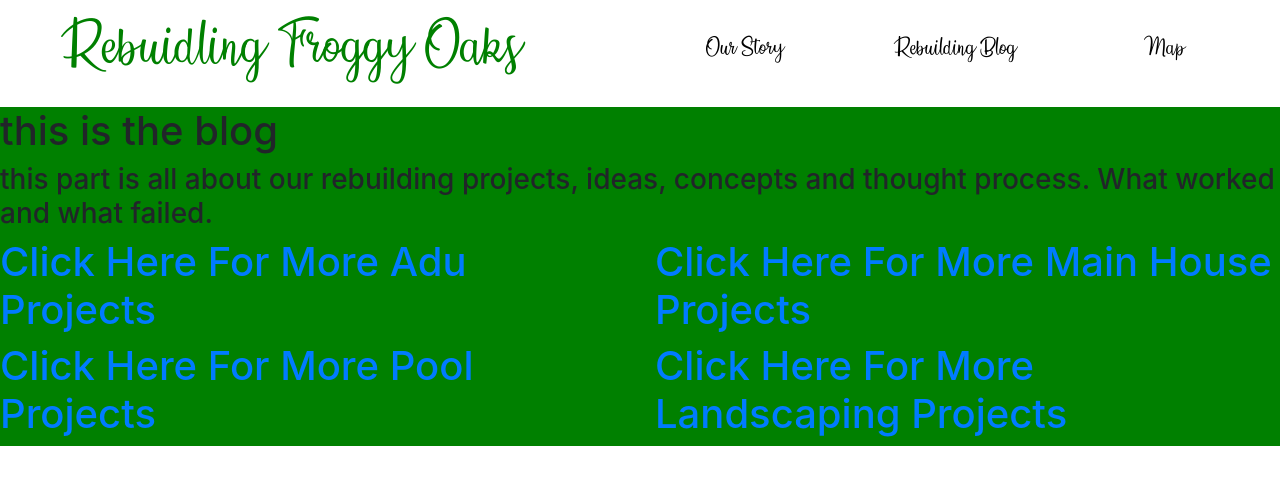
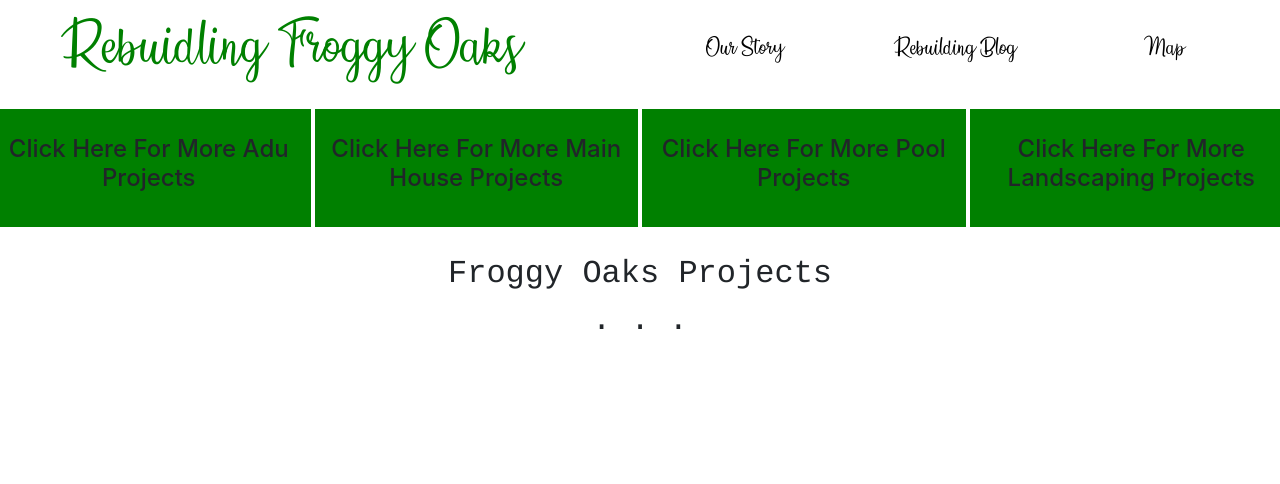
Before and after one commit to olivia-char/WildfireBlog, a React app: page /blog in a window 1280 px wide. Built offline with nearby package versions, Linux system fonts and the light colour scheme.

Commit message:
finished layout

```diff
--- a/app/components/AduProjects.js
+++ b/app/components/AduProjects.js
@@ -9,7 +9,10 @@ export default class AduProjects extends Component {
 	}
 	render() {
 		return (
-			<div className="row" style={styles.Blog}>
+			<div className="row">
+				<div className="col-12 col-sm-12 col-md-12 col-lg-12" style={styles.Blog}>
+					<h2>Froggy Oaks ADU Projects</h2>
+				</div>
 	      <div className="col-sm-8 offset-sm-2 col-md-8 offset-md-2 col-lg-8 offset-lg-2">
 	        <BlogBox
 	          title="To the Roof!"
@@ -66,6 +69,8 @@ export default class AduProjects extends Component {
 
 const styles = {
   Blog: {
-
+		padding: "2%",
+		textAlign: "center",
+		fontFamily: "Courier"
   }
 }
--- a/app/components/Blog.js
+++ b/app/components/Blog.js
@@ -1,28 +1,128 @@
 import React, { Component } from 'react';
 import { Link } from 'react-router-dom';
 
+import AduProjects from './AduProjects.js'
+import MainHouseProjects from './MainHouseProjects.js'
+import LandscapingProjects from './LandscapingProjects.js'
+import PoolProjects from './PoolProjects.js'
+
 export default class Blog extends Component {
 	constructor(props){
-		super(props)
+		super(props);
+		this.state = {
+			introBoxVisable: true,
+			aduProjectsVisable: false,
+			landscapingProjectsVisable: false,
+			mainHouseProjectsVisable: false,
+			poolProjectsVisable: false
+		}
 	}
+		introBoxClick() {
+			this.state = {
+				introBoxVisable: true,
+				aduProjectsVisable: false,
+				landscapingProjectsVisable: false,
+				mainHouseProjectsVisable: false,
+				poolProjectsVisable: false
+			}
+		}
+		renderIntroBox() {
+			if(this.state.introBoxVisable === true) {
+				return(
+					<div>
+						<h2>Froggy Oaks Projects</h2>
+						<h2>. . .</h2>
+					</div>
+				)
+			}
+		}
+		aduBoxClick() {
+			this.setState({
+				introBoxVisable: false,
+				aduProjectsVisable: true,
+				landscapingProjectsVisable: false,
+				mainHouseProjectsVisable: false,
+				poolProjectsVisable: false
+			})
+		}
+		renderAduProjects() {
+			if(this.state.aduProjectsVisable === true) {
+				return(
+					<AduProjects />
+				)
+			}
+		}
+		mainHouseBoxClick(){
+			this.setState({
+				introBoxVisable: false,
+				aduProjectsVisable: false,
+				landscapingProjectsVisable: false,
+				mainHouseProjectsVisable: true,
+				poolProjectsVisable: false
+			})
+		}
+		renderMainHouseProjects() {
+			if(this.state.mainHouseProjectsVisable === true) {
+				return(
+					<MainHouseProjects />
+				)
+			}
+		}
+		poolBoxClick() {
+			this.setState({
+				introBoxVisable: false,
+				aduProjectsVisable: false,
+				landscapingProjectsVisable: false,
+				mainHouseProjectsVisable: false,
+				poolProjectsVisable: true
+			})
+		}
+		renderPoolProjects() {
+			if(this.state.poolProjectsVisable === true) {
+				return(
+					<PoolProjects />
+				)
+			}
+		}
+		landscapingBoxClick() {
+			this.setState({
+				introBoxVisable: false,
+				aduProjectsVisable: false,
+				landscapingProjectsVisable: true,
+				mainHouseProjectsVisable: false,
+				poolProjectsVisable: false
+			})
+		}
+		renderLandscapingProjects() {
+			if(this.state.landscapingProjectsVisable === true) {
+				return(
+					<LandscapingProjects />
+				)
+			}
+		}
 	render() {
 		return (
 			<div className="row" style={styles.Blog}>
-				<div className="col-sm-12 col-md-12 col-lg-12">
-					<h1>this is the blog</h1>
-					<h3>this part is all about our rebuilding projects, ideas, concepts and thought process. What worked and what failed.</h3>
+				<div className="col-sm-3 col-md-3 col-lg-3" style={styles.BlogLinkStyle} onClick={this.aduBoxClick.bind(this)}>
+					<h4>Click Here For More Adu Projects</h4>
 				</div>
-				<div className="col-sm-6 col-md-6 col-lg-6">
-					<Link to="/adu"><h1>Click Here For More Adu Projects</h1></Link>
+				<div className="col-sm-3 col-md-3 col-lg-3" style={styles.BlogLinkStyle} onClick={this.mainHouseBoxClick.bind(this)}>
+					<h4>Click Here For More Main House Projects</h4>
 				</div>
-				<div className="col-sm-6 col-md-6 col-lg-6">
-					<Link to="/mainhouse"><h1>Click Here For More Main House Projects</h1></Link>
+				<div className="col-sm-3 col-md-3 col-lg-3"  style={styles.BlogLinkStyle} onClick={this.poolBoxClick.bind(this)}>
+					<h4>Click Here For More Pool Projects</h4>
 				</div>
-				<div className="col-sm-6 col-md-6 col-lg-6">
-					<Link to="/pool"><h1>Click Here For More Pool Projects</h1></Link>
+				<div className="col-sm-3 col-md-3 col-lg-3" style={styles.BlogLinkStyle} onClick={this.landscapingBoxClick.bind(this)}>
+					<h4>Click Here For More Landscaping Projects</h4>
 				</div>
-				<div className="col-sm-6 col-md-6 col-lg-6">
-					<Link to="/landscaping"><h1>Click Here For More Landscaping Projects</h1></Link>
+				<div className="col-12 col-sm-12 col-md-12 col-lg-12">
+					{this.renderAduProjects()}
+					{this.renderMainHouseProjects()}
+					{this.renderPoolProjects()}
+					{this.renderLandscapingProjects()}
+				</div>
+				<div className="col-12 col-sm-12 col-md-12 col-lg-12" style={styles.IntroStyle}>
+					{this.renderIntroBox()}
 				</div>
 			</div>
 		)
@@ -31,6 +131,17 @@ export default class Blog extends Component {
 
 const styles = {
   Blog: {
-    backgroundColor: "green"
-  }
+
+  },
+	BlogLinkStyle: {
+		textAlign: "center",
+		backgroundColor: "green",
+		border: "2px solid white",
+		padding: "2% 0% 2% 0%"
+	},
+	IntroStyle: {
+		textAlign: "center",
+		padding: "2%",
+		fontFamily: "Courier"
+	}
 }
--- a/app/components/LandscapingProjects.js
+++ b/app/components/LandscapingProjects.js
@@ -9,7 +9,10 @@ export default class LandscapingProjects extends Component {
 	}
 	render() {
 		return (
-			<div className="row" style={styles.Blog}>
+			<div className="row">
+			<div className="col-12 col-sm-12 col-md-12 col-lg-12" style={styles.Blog}>
+				<h2>Froggy Oaks Landscaping Projects</h2>
+			</div>
       <div className="col-sm-8 offset-sm-2 col-md-8 offset-md-2 col-lg-8 offset-lg-2">
         <BlogBox
           title="Concrete Pavers EVERYWHERE!"
@@ -36,6 +39,8 @@ export default class LandscapingProjects extends Component {
 
 const styles = {
   Blog: {
-
+		padding: "2%",
+		textAlign: "center",
+		fontFamily: "Courier"
   }
 }
--- a/app/components/MainHouseProjects.js
+++ b/app/components/MainHouseProjects.js
@@ -10,7 +10,10 @@ export default class MainHouseProjects extends Component {
 	}
 	render() {
 		return (
-			<div className="row" style={styles.Blog}>
+			<div className="row">
+			<div className="col-12 col-sm-12 col-md-12 col-lg-12" style={styles.Blog}>
+				<h2>Froggy Oaks Main House Projects</h2>
+			</div>
       <div className="col-sm-8 offset-sm-2 col-md-8 offset-md-2 col-lg-8 offset-lg-2">
         <BlogBox
           title="Farm House Fun"
@@ -37,6 +40,8 @@ export default class MainHouseProjects extends Component {
 
 const styles = {
   Blog: {
-
+		padding: "2%",
+		textAlign: "center",
+		fontFamily: "Courier"
   }
 }
--- a/app/components/PoolProjects.js
+++ b/app/components/PoolProjects.js
@@ -9,7 +9,10 @@ export default class PoolProjects extends Component {
 	}
 	render() {
 		return (
-			<div className="row" style={styles.Blog}>
+			<div className="row">
+			<div className="col-12 col-sm-12 col-md-12 col-lg-12" style={styles.Blog}>
+				<h2>Froggy Oaks Pool Projects</h2>
+			</div>
       <div className="col-sm-8 offset-sm-2 col-md-8 offset-md-2 col-lg-8 offset-lg-2">
         <BlogBox
           title="Upgading a pool"
@@ -36,6 +39,8 @@ export default class PoolProjects extends Component {
 
 const styles = {
   Blog: {
-
+		padding: "2%",
+		textAlign: "center",
+		fontFamily: "Courier"
   }
 }
--- a/app/components/ProjectBox.js
+++ b/app/components/ProjectBox.js
@@ -94,11 +94,11 @@ export default class ProjectBox extends Component {
 	render() {
 		return (
 			<div className="row" onMouseEnter={this.colorMouseOver.bind(this)} onMouseOut={this.colorMouseOut.bind(this)}>
+				<div className="col-sm-12 col-md-12 col-lg-12" style={styles.ProfileBox}>
+					{this.renderProfileBox()}
+				</div>
 				<div className="col-sm-6 col-md-6 col-lg-6" style={styles.StatusBox}>
 					{this.renderStatusColor()}
-				</div>
-				<div className="col-sm-12 col-md-12 col-lg-12">
-					{this.renderProfileBox()}
 				</div>
 			</div>
 
@@ -124,6 +124,8 @@ const styles = {
 		padding: "2% 0% 5% 0%"
 	},
 	StatusBox: {
-		height: "150px"
-	}
+		height: "150px",
+		marginBottom: "2%"
+	},
+
 }
--- a/app/components/Story.js
+++ b/app/components/Story.js
@@ -1,4 +1,5 @@
 import React, { Component } from 'react';
+import Vine from '../assets/vineyard.jpg'
 
 export default class Story extends Component {
 	constructor(props){
@@ -7,7 +8,15 @@ export default class Story extends Component {
 	render() {
 		return (
 			<div className="row" style={styles.Blog}>
-        <h1>this is our story of the fires</h1>
+				<div className="col-6 col-sm-6 offset-sm-3 col-md-6 offset-md-3 col-lg-6 offset-lg-3" style={styles.StoryBox}>
+					<h2>October 2017 - Nuns Canyon Fire</h2>
+					<p>It was the night of the annual Glen Ellen Village Fair, the entire family was home. We never expected for the fire to happen, there was never a warning. Blah blha nadlkfjsodifjslfn mlsdkfjsdoijf nsdjfn ksfnlsfn nfsdfnksnf nfsdlfn fnsjdf jsfn nfs fnsf fsn fnsfksf slf sldmfk;aglkj sfs fdklsfm s fjsf sf fsl;as f fijd slslf fjisf snfs,f sfnjsnf sf s fmlsmf sifjsof slfnsnf sidfjsodfjdm fslf smlfmlsf dslfkdfmlsfm  fnnfnfnsfn</p>
+					<p>It was the night of the annual Glen Ellen Village Fair, the entire family was home. We never expected for the fire to happen, there was never a warning. Blah blha nadlkfjsodifjslfn mlsdkfjsdoijf nsdjfn ksfnlsfn nfsdfnksnf nfsdlfn fnsjdf jsfn nfs fnsf fsn fnsfksf slf sldmfk;aglkj sfs fdklsfm s fjsf sf fsl;as f fijd slslf fjisf snfs,f sfnjsnf sf s fmlsmf sifjsof slfnsnf sidfjsodfjdm fslf smlfmlsf dslfkdfmlsfm  fnnfnfnsfn</p>
+					<p>It was the night of the annual Glen Ellen Village Fair, the entire family was home. We never expected for the fire to happen, there was never a warning. Blah blha nadlkfjsodifjslfn mlsdkfjsdoijf nsdjfn ksfnlsfn nfsdfnksnf nfsdlfn fnsjdf jsfn nfs fnsf fsn fnsfksf slf sldmfk;aglkj sfs fdklsfm s fjsf sf fsl;as f fijd slslf fjisf snfs,f sfnjsnf sf s fmlsmf sifjsof slfnsnf sidfjsodfjdm fslf smlfmlsf dslfkdfmlsfm  fnnfnfnsfn</p>
+					<p>Unfortunately the next day we found out that the entire house was gone.</p>
+					<h5 style={styles.FontStyle}>Best Wishes,</h5>
+					<h3 style={styles.FontStyle}>Froggy Oaks</h3>
+				</div>
 			</div>
 		)
 	}
@@ -15,6 +24,18 @@ export default class Story extends Component {
 
 const styles = {
   Blog: {
-    backgroundColor: "purple"
-  }
+    backgroundImage: "url(" + Vine + ")",
+		backgroundSize: "cover",
+		padding: "5%",
+		height: "1000px"
+  },
+	StoryBox: {
+		backgroundColor: "white",
+		padding: "5%",
+		borderRadius: "2%"
+	},
+	FontStyle: {
+		fontFamily: "CountrySide",
+		marginLeft: "60%"
+	}
 }
--- a/app/index.js
+++ b/app/index.js
@@ -24,10 +24,6 @@ const routes = (
 			 <Route exact path="/" component={LandingPage} />
 			 <Route path="/blog" component={Blog} />
 			 <Route path="/ourstory" component={Story} />
-			 <Route path="/adu" component={AduProjects} />
-			 <Route path="/mainhouse" component={MainHouseProjects} />
-			 <Route path="/pool" component={PoolProjects} />
-			 <Route path="/landscaping" component={LandscapingProjects} />
 	 </Switch>
  </div>
 )
--- a/app/main.css
+++ b/app/main.css
@@ -3,6 +3,6 @@
   src: url("./assets/Countryside.ttf");
 }
 
-a:hover {
-
+p {
+  font-size: 16px
 }
```
Also changed, not shown: 1 other file.
